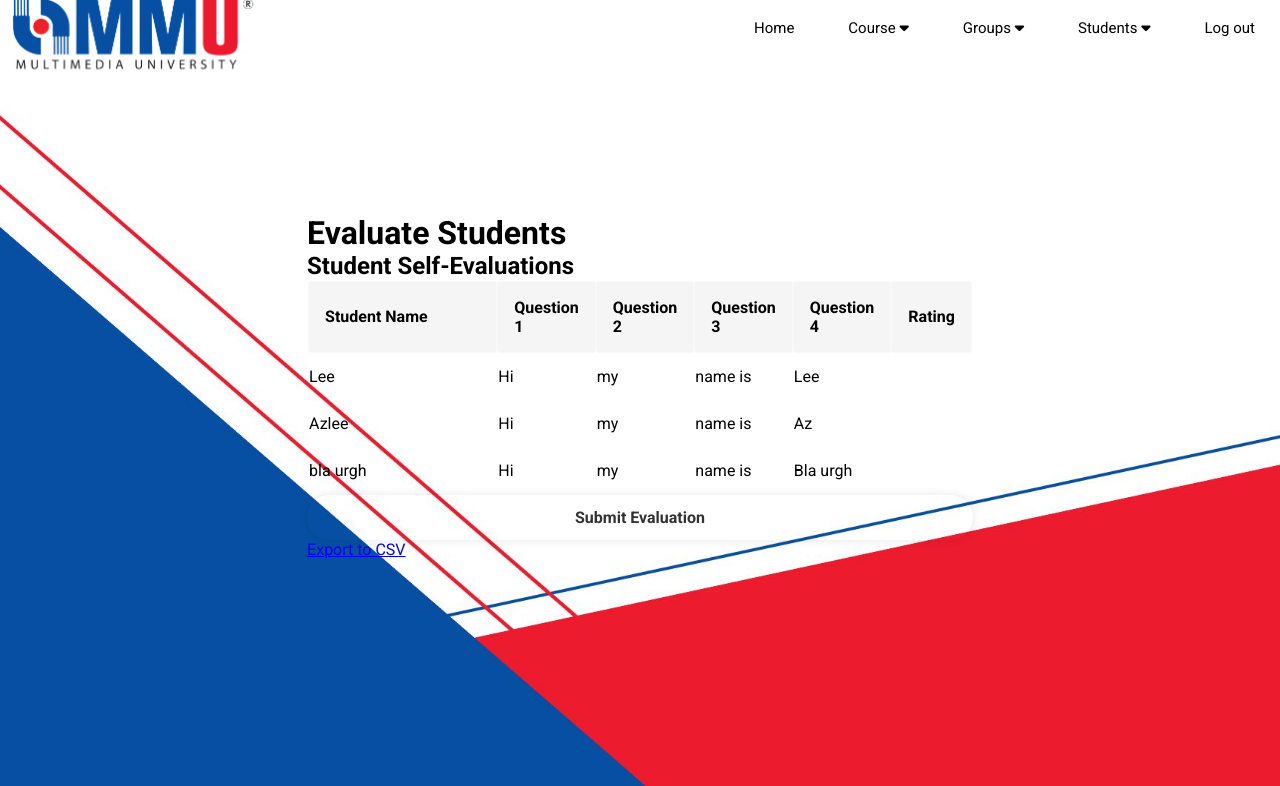
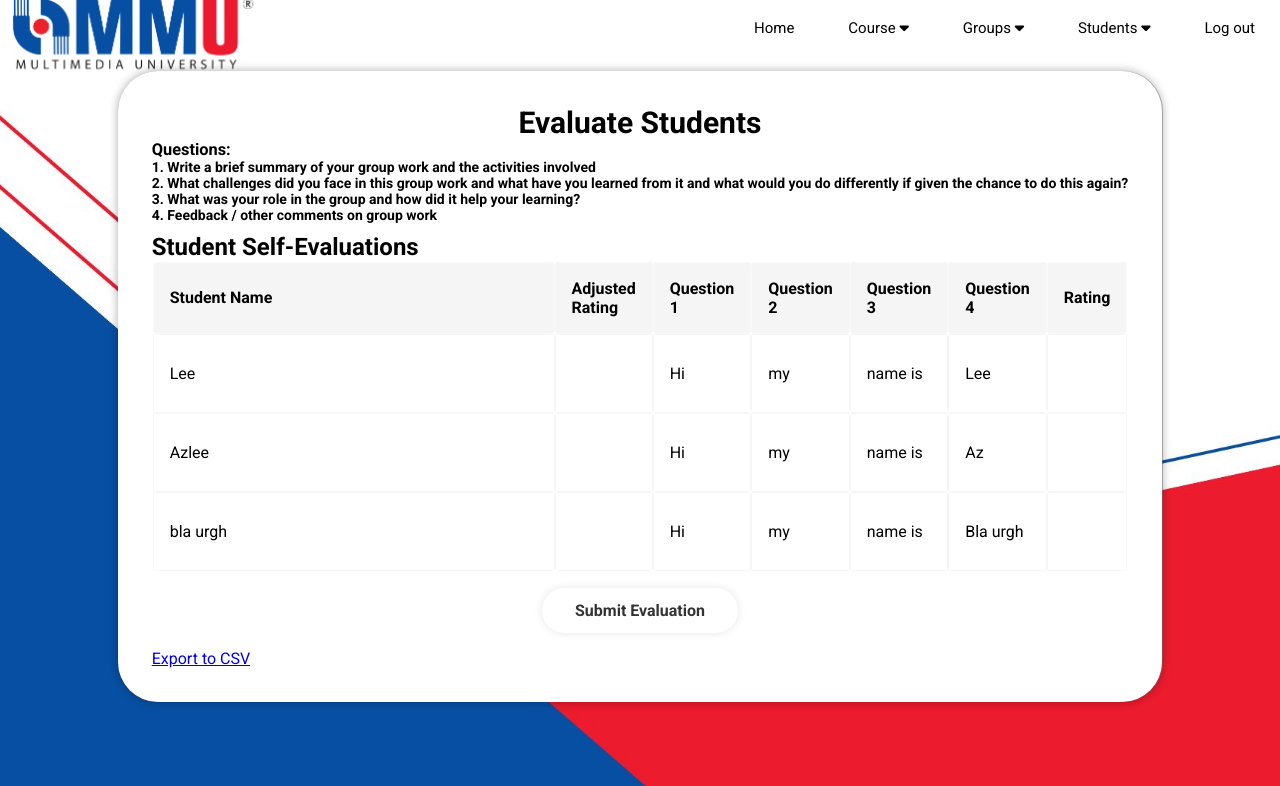
Before and after one commit to 4zlee/GitExercise-TT5L-11, a Flask app: a page that uses templates/evaluate_students.html in a window 1280 px wide. Shown: the part 14-800 px from the top of the page. Run offline with Flask 3, Linux system fonts and the light colour scheme; a user stored in the database is signed in; data comes from the database, SQL or seed files in the repository.

Commit message:
Update: added css and adjusted the html

```diff
--- a/static/style_LecturerMenu.css
+++ b/static/style_LecturerMenu.css
@@ -349,3 +349,103 @@ th{
     width: 30%;
     text-align: center;
 }
+
+.choose_class, .choose_group {
+    max-width: 500px;
+    width: 100%;
+    background: rgb(255, 255, 255);
+    color: black;
+    border: 2px solid rgba(255, 255, 255, .2);
+    box-shadow: 0 0 10px rgba(0, 0, 0, .1);
+    border-radius: 40px;
+    margin: 2rem auto;
+    padding: 2rem;
+    font-family: "Roboto", sans-serif;
+}
+
+.choose_class h1, .choose_group h1 {
+    font-size: 30px;
+    text-align: center;
+    margin-bottom: 1rem;
+}
+
+.form-group {
+    margin-bottom: 1.5rem;
+}
+
+.form-group label {
+    font-size: 16px;
+    font-weight: 500;
+    display: block;
+    margin-bottom: 0.5rem;
+}
+
+.form-group select {
+    width: 100%;
+    padding: 0.5rem;
+    font-size: 16px;
+    border-radius: 5px;
+    border: 1px solid #ccc;
+}
+
+.choose_class .btn, .choose_group .btn {
+    width: 100%;
+    height: 45px;
+    background: transparent;
+    background-color: rgb(255, 255, 255);
+    border: none;
+    outline: none;
+    border-radius: 40px;
+    box-shadow: 0 0 10px rgba(0, 0, 0, .1);
+    cursor: pointer;
+    font-size: 16px;
+    color: #333;
+    font-weight: 600;
+    margin-top: 1rem;
+}
+
+.alert {
+    margin-bottom: 1rem;
+    text-align: center;
+}
+
+.evaluate_students {
+    min-width:420px;
+    width: auto;
+    background: rgb(255, 255, 255);
+    color: black;
+    border: 2px solid rgba(255, 255, 255, .2);
+    backdrop-filter: contrast(50%);
+    box-shadow: 0 0 10px rgba(0, 0, 0, 0.329);
+    border-radius: 40px;
+    margin: 0px;
+    padding: 2rem;
+}
+
+.evaluate_students h1 {
+    font-size: 30px;
+    text-align: center;
+}
+
+.evaluate_students .btn-primary {
+    width: 20%;
+    height: 45px;
+    background: transparent;
+    border: none;
+    outline: none;
+    border-radius: 40px;
+    box-shadow: 0 0 10px rgba(0, 0, 0, .1);
+    cursor: pointer;
+    font-size: 16px;
+    color: #333;
+    font-weight: 600;
+    margin: 1rem auto;
+    display: block;
+}
+
+.questions {
+    align-items: left;
+    text-align: left;
+    font-size: 14px;
+    margin-bottom: 10px;
+}
--- a/templates/evaluate_students.html
+++ b/templates/evaluate_students.html
@@ -18,12 +18,21 @@
             {% endif %}
         {% endwith %}
 
+        <div class="questions">
+            <h3>Questions:</h3>
+            <p><strong>1. Write a brief summary of your group work and the activities involved</strong></p>
+            <p><strong>2. What challenges did you face in this group work and what have you learned from it and what would you do differently if given the chance to do this again?</strong></p>
+            <p><strong>3. What was your role in the group and how did it help your learning?</strong></p>
+            <p><strong>4. Feedback / other comments on group work</strong></p>
+        </div>
+
         <form method="POST" action="{{ url_for('evaluate_students', class_id=class_id, group_id=group_id) }}">
             <h2>Student Self-Evaluations</h2>
-            <table class="table">
+            <table class="table_evaluation">
                 <thead>
                     <tr>
                         <th scope="col">Student Name</th>
+                        <th scope="col">Adjusted Rating</th>
                         <th scope="col">Question 1</th>
                         <th scope="col">Question 2</th>
                         <th scope="col">Question 3</th>
@@ -34,17 +43,19 @@
                 <tbody>
                     {% for self_eval in self_evaluations %}
                         <tr>
-                            <td>{{ self_eval['name'] }}</td>
-                            <td>{{ self_eval['comments_self01'] }}</td>
-                            <td>{{ self_eval['comments_self02'] }}</td>
-                            <td>{{ self_eval['comments_self03'] }}</td>
-                            <td>{{ self_eval['comments_self04'] }}</td>
-                            <td>
+                            <td class="name">{{ self_eval['name'] }}</td>
+                            <td class="name">{{ self_eval['adjusted_rating'] if self_eval['adjusted_rating'] is not none else 'N/A' }}</td>
+                            <td class="name">{{ self_eval['comments_self01'] }}</td>
+                            <td class="name">{{ self_eval['comments_self02'] }}</td>
+                            <td class="name">{{ self_eval['comments_self03'] }}</td>
+                            <td class="name">{{ self_eval['comments_self04'] }}</td>
+                            <td class="name">
                                 <input type="number" name="{{ self_eval['user_id'] }}" class="form-control" min="1" max="5" required>
                             </td>
                         </tr>
                     {% endfor %}
                 </tbody>
+
             </table>
             <button type="submit" class="btn btn-primary">Submit Evaluation</button>
         </form>
```
Also changed, not shown: templates/choose_class.html (+8 -1 lines), templates/choose_group.html (+9 -2 lines), 1 other file.
